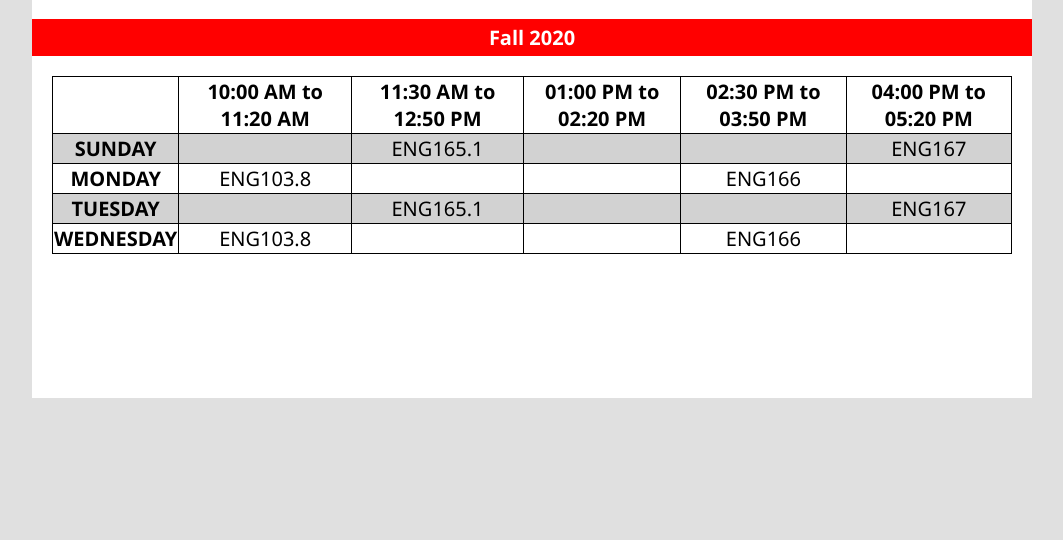
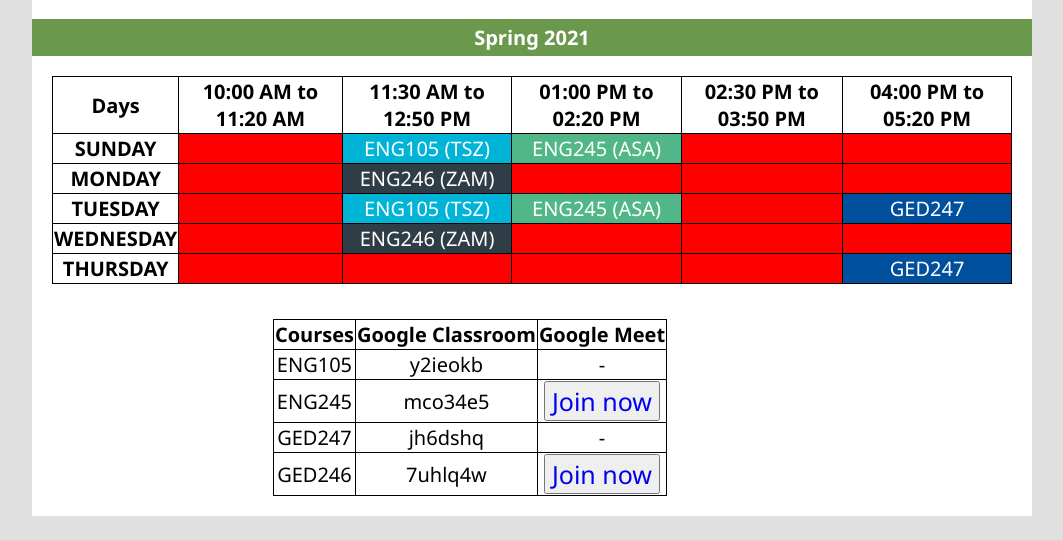
Before and after one commit to postbox95/seub45, a plain HTML site: page index.html in a window 1280 px wide. Shown: the part 260-800 px from the top of the page, without its empty margins (108-1171 px from the left). Drawn offline with Linux system fonts and the light colour scheme.

Commit message:
Spring 21
3/1/2021

```diff
--- a/css/style.css
+++ b/css/style.css
@@ -61,8 +61,20 @@ h2{
 }
 h4{
 	font-size: 20px;
-	background-color: red;
+	background-color: #6a994e;
 	color: white;
 	margin: auto;
 	padding: 5px;
 }
+td{
+	background-color: red;
+}
+tr {
+	background-color: white;
+}
+
+.details{
+	margin-top: 35px;
+	align-content: center;
+	text-align: center;
+}
--- a/index.html
+++ b/index.html
@@ -18,7 +18,7 @@
  		</h3>
  		<br>
  		<h4 class="semester">
- 			Fall 2020
+ 			Spring 2021
  		</h4>
  	</div>
 
@@ -27,120 +27,112 @@
 
  		<table>
  			<tr>
- 				<th>
-
- 				</th>
- 				<th>
- 					10:00 AM to 11:20 AM
- 				</th>
- 				<th>
- 					11:30 AM to 12:50 PM
- 				</th>
- 				<th>
- 					01:00 PM to 02:20 PM
- 				</th>
- 				<th>
- 					02:30 PM to 03:50 PM
- 				</th>
- 				<th>
- 					04:00 PM to 05:20 PM
- 				</th>
+ 				<th>Days</th>
+ 				<th>10:00 AM to 11:20 AM</th>
+ 				<th>11:30 AM to 12:50 PM</th>
+ 				<th>01:00 PM to 02:20 PM</th>
+ 				<th>02:30 PM to 03:50 PM</th>
+ 				<th>04:00 PM to 05:20 PM</th>
  			</tr>
 
  			<tr class="sunday">
- 				<td>
- 					<strong>SUNDAY</strong>
- 				</td>
+ 				<td style="background-color: white; color:black;"><strong>SUNDAY</strong></td>
 
- 				<td>
+ 				<td></td>
 
- 				</td>
- 				<td>
- 					ENG165.1
- 				</td>
- 				<td>
+ 				<td style="background-color: #00b4d8; color:white;">ENG105 (TSZ)</td>
 
- 				</td>
- 				<td>
-
- 				</td>
- 				<td>
- 					ENG167
- 				</td>
+ 				<td style="background-color: #52b788; color:white;">ENG245 (ASA)</td>
+ 				<td></td>
+ 				<td></td>
 
  			</tr>
  			<tr class="monday">
- 				<td>
+ 				<td style="background-color: white; color:black;">
  					<strong>MONDAY</strong>
  				</td>
- 				<td>
- 					ENG103.8
- 				</td>
-
- 				<td>
-
- 				</td>
- 				<td>
-
- 				</td>
- 				<td>
- 					ENG166
- 				</td>
- 				<td>
-
- 				</td>
+ 				<td></td>
+ 				<td style="background-color: #2f3e46; color:white;">ENG246 (ZAM)</td>
+ 				<td></td>
+ 				<td></td>
+ 				<td></td>
 
 
 
  			</tr>
  			<tr class="Tuesday">
- 				<td>
+ 				<td style="background-color: white; color:black;">
  					<strong>TUESDAY</strong>
  				</td>
 
- 				<td>
+ 				<td></td>
 
- 				</td>
- 				<td>
- 					ENG165.1
- 				</td>
- 				<td>
+ 				<td style="background-color: #00b4d8; color:white;">ENG105 (TSZ)</td>
 
- 				</td>
- 				<td>
-
- 				</td>
- 				<td>
- 					ENG167
- 				</td>
+ 				<td style="background-color: #52b788; color:white;">ENG245 (ASA)</td>
+ 				<td></td>
+ 				<td style="background-color: #00509d; color:white;">GED247</td>
 
 
 
  			</tr>
  			<tr class="wednesday">
- 				<td>
+ 				<td style="background-color: white; color:black;">
  					<strong>WEDNESDAY</strong>
  				</td>
- 				<td>
- 					ENG103.8
- 				</td>
-
- 				<td>
-
- 				</td>
- 				<td>
-
- 				</td>
- 				<td>
- 					ENG166
- 				</td>
- 				<td>
-
- 				</td>
-
-
+ 				<td></td>
+ 				<td style="background-color: #2f3e46; color:white;">ENG246 (ZAM)</td>
+ 				<td></td>
+ 				<td></td>
+ 				<td></td>
 
  			</tr>
+
+ 			<tr class="Thursday">
+ 				<td style="background-color: white; color:black;">
+ 					<strong>THURSDAY</strong>
+ 				</td>
+ 				<td></td>
+ 				<td></td>
+ 				<td></td>
+ 				<td></td>
+ 				<td style="background-color: #00509d; color:white;">GED247</td>
+
+ 			</tr>
+
+ 			<table class="details">
+ 		<tr>
+ 		<th>Courses</th>
+ 		<th>Google Classroom</th>
+ 		<th>Google Meet</th>
+ 		</tr>
+
+ 		<tr>
+ 			<td style="background-color: white;">ENG105</td>
+ 			<td style="background-color: white;">y2ieokb</td>
+ 			<td style="background-color: white;">-</td>
+ 		</tr>
+
+ 		<tr>
+ 			<td style="background-color: white;">ENG245</td>
+ 			<td style="background-color: white;">mco34e5</td>
+ 			<td style="background-color: white;"> <button style="background-color: #blue; font-size: 25px;display: inline-block;"><a style="text-decoration: none;" href="https://meet.google.com/isz-gmad-rfv">Join now</a></td>
+ 		</tr>
+
+ 		<tr>
+ 			<td style="background-color: white;">GED247</td>
+ 			<td style="background-color: white;">jh6dshq</td>
+ 			<td style="background-color: white;">-</td>
+ 		</tr>
+
+ 		<tr>
+ 			<td style="background-color: white;">GED246</td>
+ 			<td style="background-color: white;">7uhlq4w</td>
+ 			<td style="background-color: white;"> <button style="background-color: #blue; font-size: 25px;display: inline-block;"><a style="text-decoration: none;" href="https://meet.google.com/aon-qhpq-qtv">Join now</a></button></td>
+ 		</tr>
+ 		<!-- >-->
+ 	</table>
+
  		</table>
 
  		<div class="space">
@@ -149,5 +141,7 @@
 
  	</div>
  	</div>
+
+
 </body>
 </html>
```
